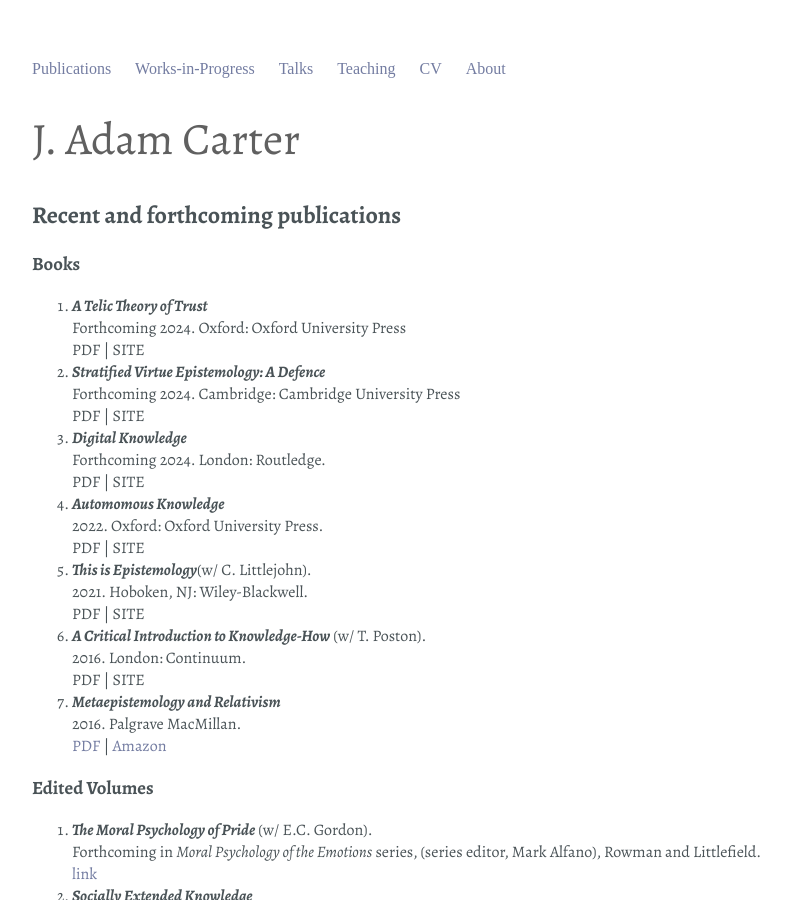
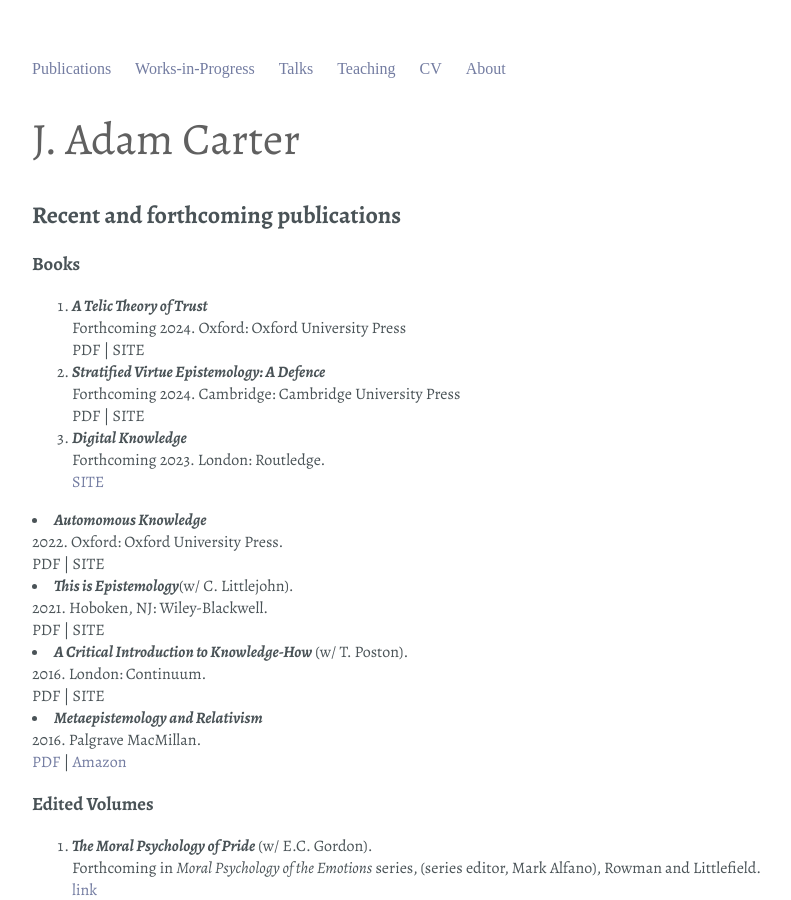
Before and after one commit to jadamcarter/jadamcarter.github.io, a Jekyll site: the page built from index.html, in a window 1280 px wide and 900 px high. Shown: the whole window, without its empty margins (160-951 px from the left). Built offline with Jekyll 4.4.1, drawn with Linux system fonts in a browser that asks for light colours; some web fonts are replaced.

Commit message:
digitalk web

```diff
--- a/index.html
+++ b/index.html
@@ -17,8 +17,9 @@ Forthcoming 2024. Cambridge: Cambridge University Press<br/>
 PDF | SITE </li>
 
 <li><strong><em>Digital Knowledge</em></strong><br/>
-Forthcoming 2024. London: Routledge.<br/>
-PDF | <a href="https://www.routledge.com/Digital-Knowledge-A-Philosophical-Investigation/Carter/p/book/9780367566913"></a>SITE </li>
+Forthcoming 2023. London: Routledge.<br/>
+<a href="https://www.routledge.com/Digital-Knowledge-A-Philosophical-Investigation/Carter/p/book/9780367566913">SITE</a></li>
+</ol>
 
 <li><strong><em>Automomous Knowledge</em></strong><br/>
 2022. Oxford: Oxford University Press.<br/>
```
